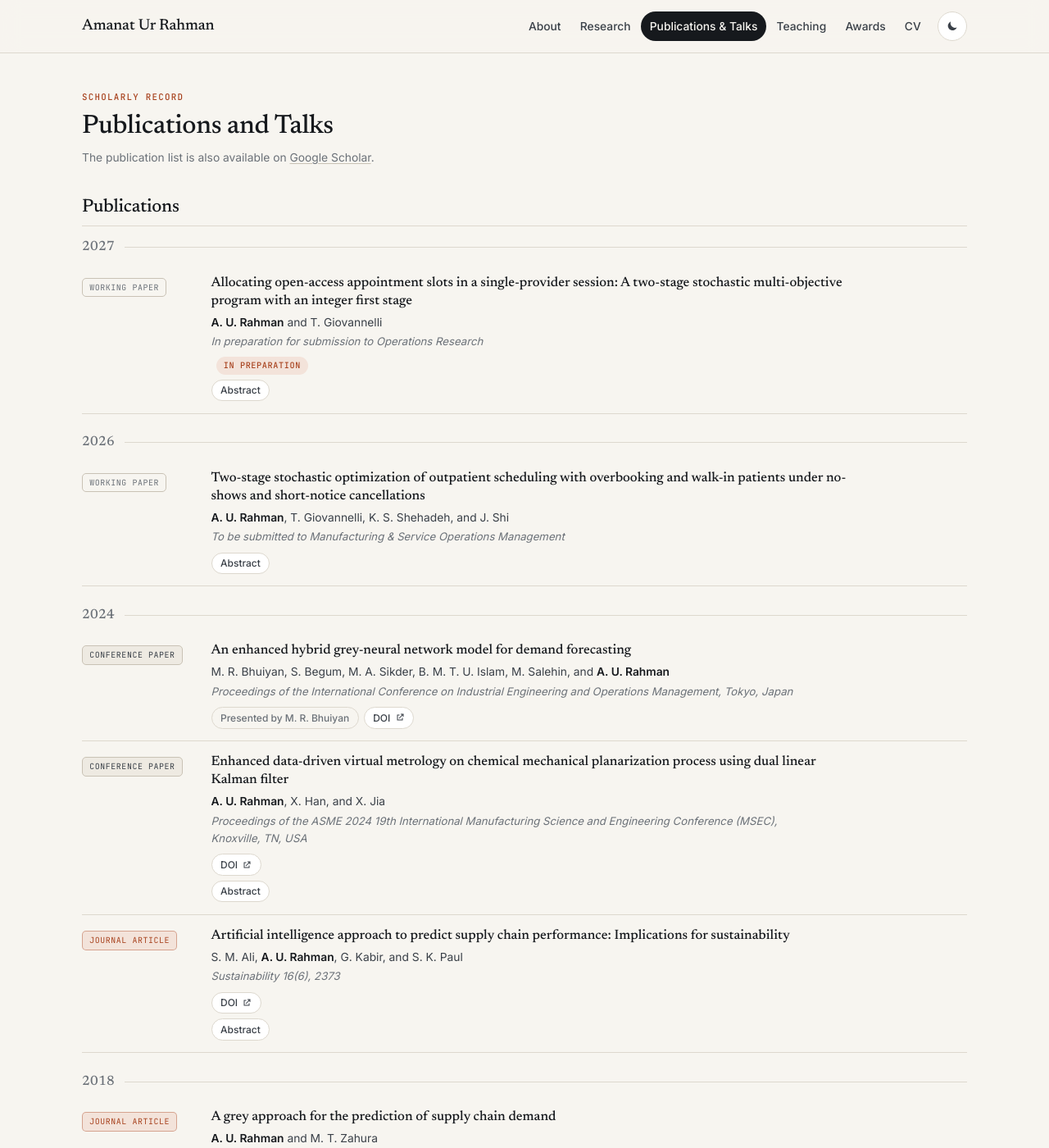
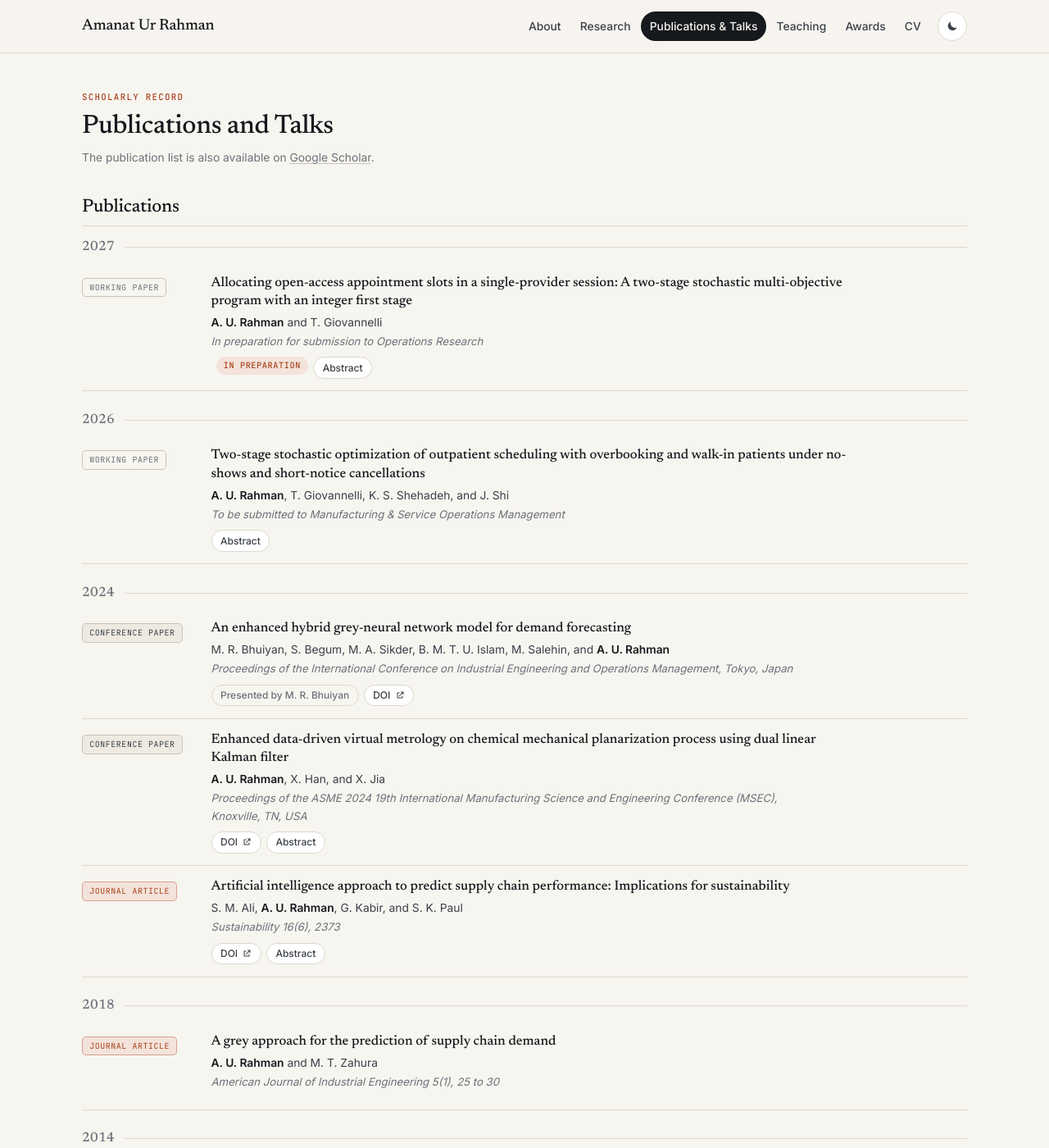
Before and after one commit to amanat-rahman/amanat-rahman.github.io, a Jekyll site: the page built from publications.html, in a window 1280 px wide and 1400 px high. Shown: the whole window at 82% size. Built offline with Jekyll 4.4.1, drawn with Linux system fonts in a browser that asks for light colours.

Commit message:
Publications: DOI and Abstract buttons on one row (details element was breaking out of a <p>)
Co-Authored-By: Claude Opus 5.5 <noreply@anthropic.com>
Claude-Session: https://claude.ai/code/session_012gzcHSSbTY5Xckd1ycFgL5

```diff
--- a/_includes/work-entry.html
+++ b/_includes/work-entry.html
@@ -21,7 +21,7 @@
     {%- unless spoken -%}
     <p class="work__venue">{{ w.venue }}</p>
     {%- endunless -%}
-    <p class="work__chips">
+    <div class="work__chips">
       {%- if w.status %}<span class="chip chip--status">{{ w.status }}</span>{% endif -%}
       {%- if w.presenter %}<span class="chip chip--muted">Presented by {{ w.presenter }}</span>{% endif -%}
       {%- if w.award %}<span class="chip chip--award">{{ w.award }}</span>{% endif -%}
@@ -29,8 +29,8 @@
       <a class="chip chip--link" href="https://doi.org/{{ w.doi }}" target="_blank" rel="noopener">DOI {% include icon.html name="external" %}</a>
       {%- endif -%}
       {%- if w.abstract -%}
-      <span class="work__abstract-wrap"><details class="work__abstract"><summary class="chip chip--link">Abstract</summary><p>{{ w.abstract }}</p></details></span>
+      <div class="work__abstract-wrap"><details class="work__abstract"><summary class="chip chip--link">Abstract</summary><p>{{ w.abstract }}</p></details></div>
       {%- endif -%}
-    </p>
+    </div>
   </div>
 </li>
--- a/assets/css/style.css
+++ b/assets/css/style.css
@@ -227,7 +227,8 @@ a.email:hover { color: var(--accent); }
 .work__abstract summary::-webkit-details-marker { display: none; }
 .work__abstract[open] summary { border-color: var(--accent); color: var(--accent); }
 .work__abstract p { margin-top: .6rem; padding: .85rem 1rem; background: var(--surface-2); border-radius: var(--radius-sm); font-size: .92rem; color: var(--ink-2); max-width: 70ch; font-style: normal; }
-.work__abstract-wrap { flex-basis: 100%; }
+.work__abstract-wrap { flex: 0 0 auto; }
+.work__abstract-wrap:has(details[open]) { flex-basis: 100%; }
 
 /* News ------------------------------------------------------------------- */
 .news { display: grid; position: relative; padding-left: 1.4rem; border-left: 1px solid var(--line); }
```
